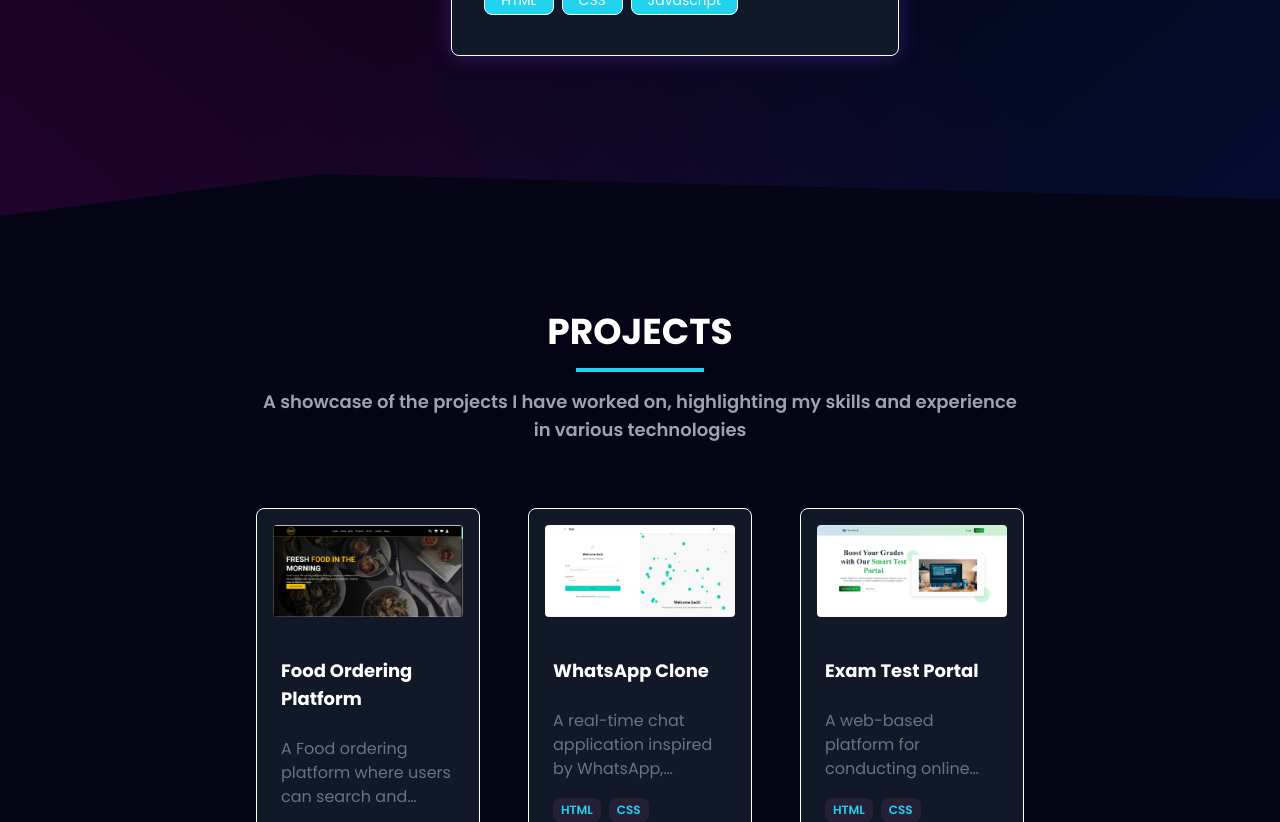
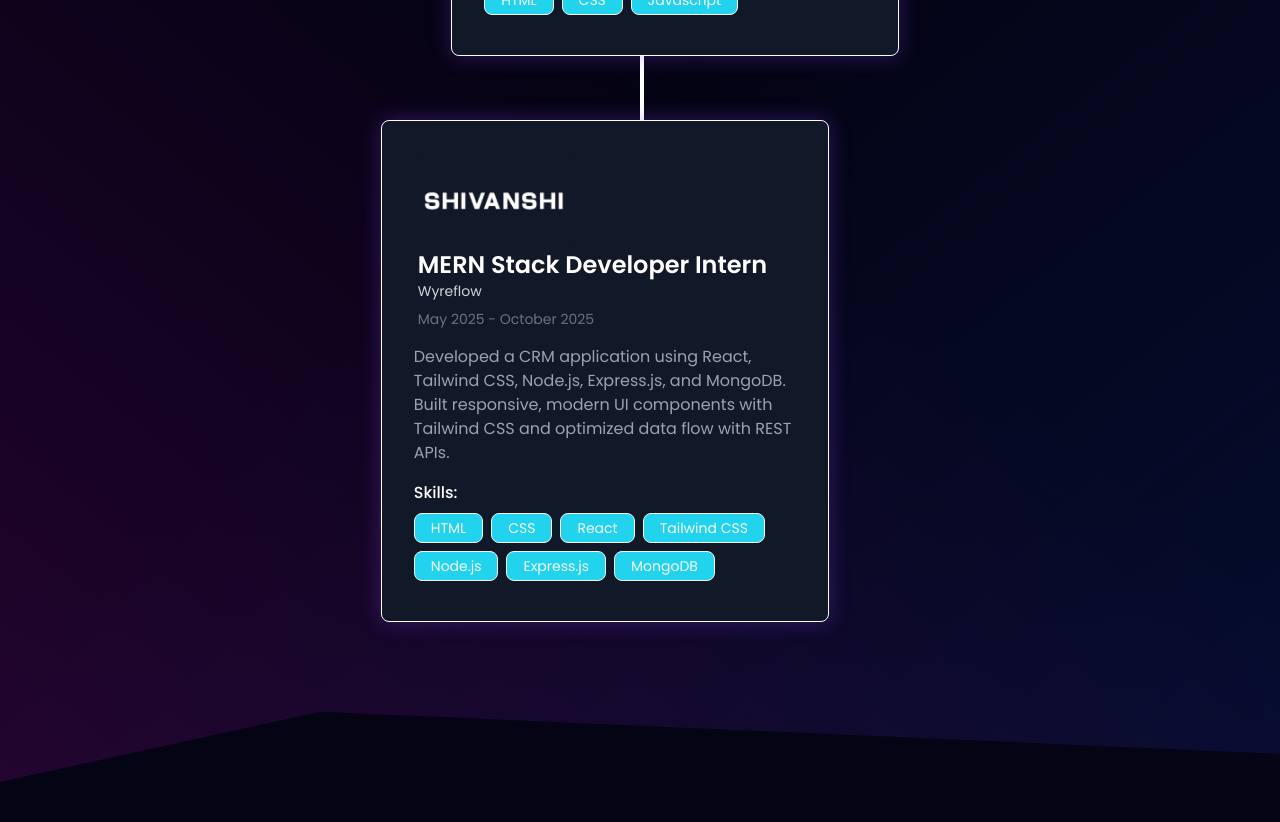
Before and after one commit to Dheerajkumar95/portfolio-, a React (Vite) app: page / in a window 1280 px wide. Shown: the part 2620-3442 px from the top of the page. Built offline with nearby package versions, Linux system fonts and the light colour scheme.

Commit message:
experience add

```diff
--- a/src/components/Experience/Experience.jsx
+++ b/src/components/Experience/Experience.jsx
@@ -1,5 +1,4 @@
-import React from "react";
-import { experiences } from "../../constants"; // Import your data
+import { experiences } from "../../constants";
 
 const Experience = () => {
   return (
--- a/src/constants.js
+++ b/src/constants.js
@@ -24,6 +24,7 @@ import vercelLogo from "./assets/tech_logo/vercel.png";
 import render from "./assets/tech_logo/render.png";
 // Experience Section Logo's
 import wyreflowlogo from "./assets/company_logo/wyreflowlogo.png";
+import sk from "./assets/company_logo/sk.png";
 
 // Education Section Logo's
 import tit from "./assets/education_logo/tit.png";
@@ -87,11 +88,28 @@ export const experiences = [
   {
     id: 0,
     img: wyreflowlogo,
-    role: "Frontend Intern",
+    role: "Frontend Developer Intern",
     company: "Wyreflow",
     date: "December 2024 - April 2025",
     desc: "Developed a Exam Test-Portal Website. Implemented responsive designs with CSS & JavaScript.",
     skills: ["HTML", "CSS", "Javascript"],
+  },
+  {
+    id: 1,
+    img: sk,
+    role: "MERN Stack Developer Intern",
+    company: "Wyreflow",
+    date: "May 2025 - October 2025",
+    desc: "Developed a CRM application using React, Tailwind CSS, Node.js, Express.js, and MongoDB. Built responsive, modern UI components with Tailwind CSS and optimized data flow with REST APIs.",
+    skills: [
+      "HTML",
+      "CSS",
+      "React",
+      "Tailwind CSS",
+      "Node.js",
+      "Express.js",
+      "MongoDB",
+    ],
   },
 ];
 
```
Also changed, not shown: src/assets/company_logo/sk.png (added).
